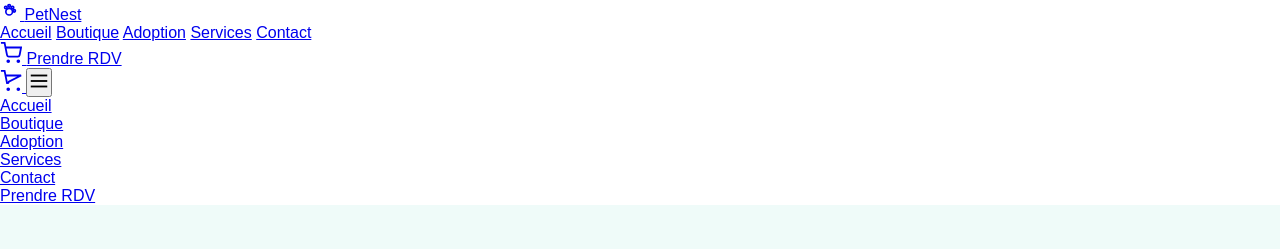
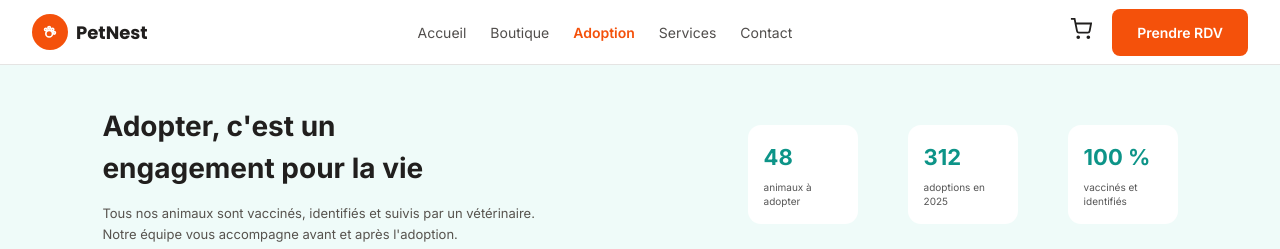
Before and after one commit to ragn4r0ck/PetNest, a website: page adoption/index.html in a window 1280 px wide. Shown: the top 249 px of the page. Drawn offline with Linux system fonts and the light colour scheme.

Commit message:
partie css de header

```diff
--- a/adoption/index.html
+++ b/adoption/index.html
@@ -18,6 +18,8 @@
     <meta name="viewport" content="width=device-width, initial-scale=1.0">
     <title>Adoption des animaux</title>
     <link rel="stylesheet" href="style.css">
+      <link rel="stylesheet" href="../assets/css/main.css">
+
 </head>
 
 
@@ -34,9 +36,9 @@
       </a>
 
       <nav aria-label="Navigation principale" class="main-nav">
-        <a href="index.html" aria-current="page">Accueil</a>
+        <a href="index.html" >Accueil</a>
         <a href="catalogue/">Boutique</a>
-        <a href="adoption/">Adoption</a>
+        <a href="adoption/" aria-current="page">Adoption </a>
         <a href="services/">Services</a>
         <a href="services/#contact">Contact</a>
       </nav>
@@ -60,9 +62,9 @@
 
     <nav id="menu-mobile" aria-label="Menu mobile" class="mobile-nav">
       <ul class="container">
-        <li><a href="index.html" aria-current="page">Accueil</a></li>
+        <li><a href="index.html" >Accueil</a></li>
         <li><a href="catalogue/">Boutique</a></li>
-        <li><a href="adoption/">Adoption</a></li>
+        <li><a href="adoption/" aria-current="page">Adoption </a></li>
         <li><a href="services/">Services</a></li>
         <li><a href="services/#contact">Contact</a></li>
         <li><a href="services/#rendez-vous" class="btn btn--primary btn--block">Prendre RDV</a></li>
--- a/adoption/style.css
+++ b/adoption/style.css
@@ -10,6 +10,52 @@
 body {
     font-family: Arial, sans-serif;
 }
+.site-header {
+  background: #fff;
+  border-bottom: 1px solid var(--neutral-200);
+}
+.site-header-inner {
+  display: flex;
+  align-items: center;
+  justify-content: space-between;
+  gap: 16px;
+  height: 64px;
+}
+.logo {
+  display: flex;
+  align-items: center;
+  gap: 8px;
+  text-decoration: none;
+  font-family: var(--font-display);
+  font-size: 18px;
+  font-weight: 700;
+  color: inherit;
+}
+.logo-icon {
+  display: flex;
+  align-items: center;
+  justify-content: center;
+  width: 36px; height: 36px;
+  border-radius: 50%;
+  background: var(--primary-600);
+  color: #fff;
+}
+.main-nav { display: none; align-items: center; gap: 24px; }
+.main-nav a { text-decoration: none; font-size: 14px; color: var(--neutral-700); }
+.main-nav a:hover { color: var(--primary-600); }
+.main-nav a[aria-current="page"] { color: var(--primary-600); font-weight: 600; }
+.header-actions { display: none; align-items: center; gap: 12px; }
+.icon-btn {
+  padding: 8px;
+  border: 0;
+  border-radius: 8px;
+  background: transparent;
+  cursor: pointer;
+  color: inherit;
+}
+.icon-btn:hover { background: var(--neutral-100); }
+.header-compact { display: flex; align-items: center; gap: 4px; }
+
 
 .adoption {
     background-color: #effbf9;
```
